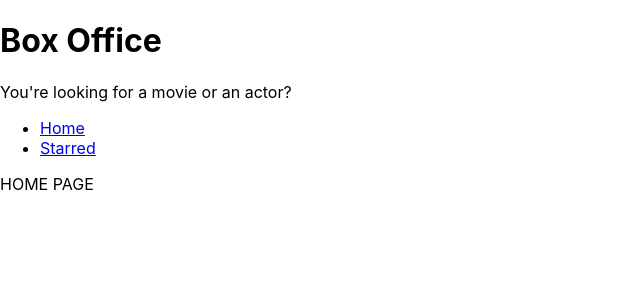
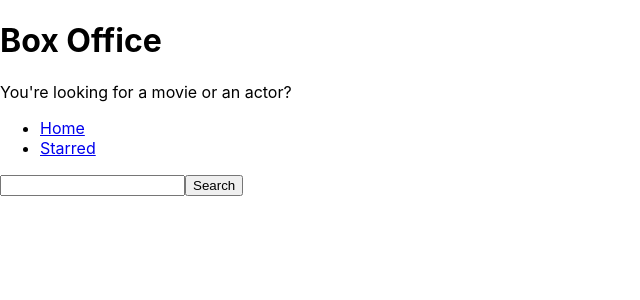
Before and after one commit to pa-kh039/box_office, a React (Create React App) app: page / in a window 1280 px wide. Shown: the top 300 px of the page, without its empty margins (0-640 px from the left). Built offline with nearby package versions, Linux system fonts and the light colour scheme.

Commit message:
created input and fetched results from API

```diff
--- a/src/pages/Home.jsx
+++ b/src/pages/Home.jsx
@@ -1,10 +1,35 @@
-import React from 'react'
-import MainPageLayout from '../components/MainPageLayout'
+import React , {useState} from 'react';
+import MainPageLayout from '../components/MainPageLayout';
+// ,{ useState }
 
 const Home = () => {
+  const [input, setInput]=useState('');
+  const onInputChange = ev => {
+    setInput(ev.target.value);
+  };
+
+  const onSearch = () => {
+    // https://api.tvmaze.com/search/shows?q=men
+    fetch(`https://api.tvmaze.com/search/shows?q=${input}`).then(r=>r.json()).then(result=>console.log(result))
+    // console.log(input);
+  };
+
+  const onKeyDown = (ev)=> {
+    // if the key pressed was Enter button //get keycodes from https://www.toptal.com/developers/keycode
+    if (ev.keyCode === 13)
+    {
+      onSearch()
+    }
+  }
+
   return (
-    <MainPageLayout>   HOME PAGE</MainPageLayout>
-  )
-}
+    <MainPageLayout>
+      <input type="text" onChange={onInputChange} onKeyDown={onKeyDown}/>
+      <button type="button" onClick={onSearch}>
+        Search
+      </button>
+    </MainPageLayout>
+  );
+};
 
-export default Home
+export default Home;
```
